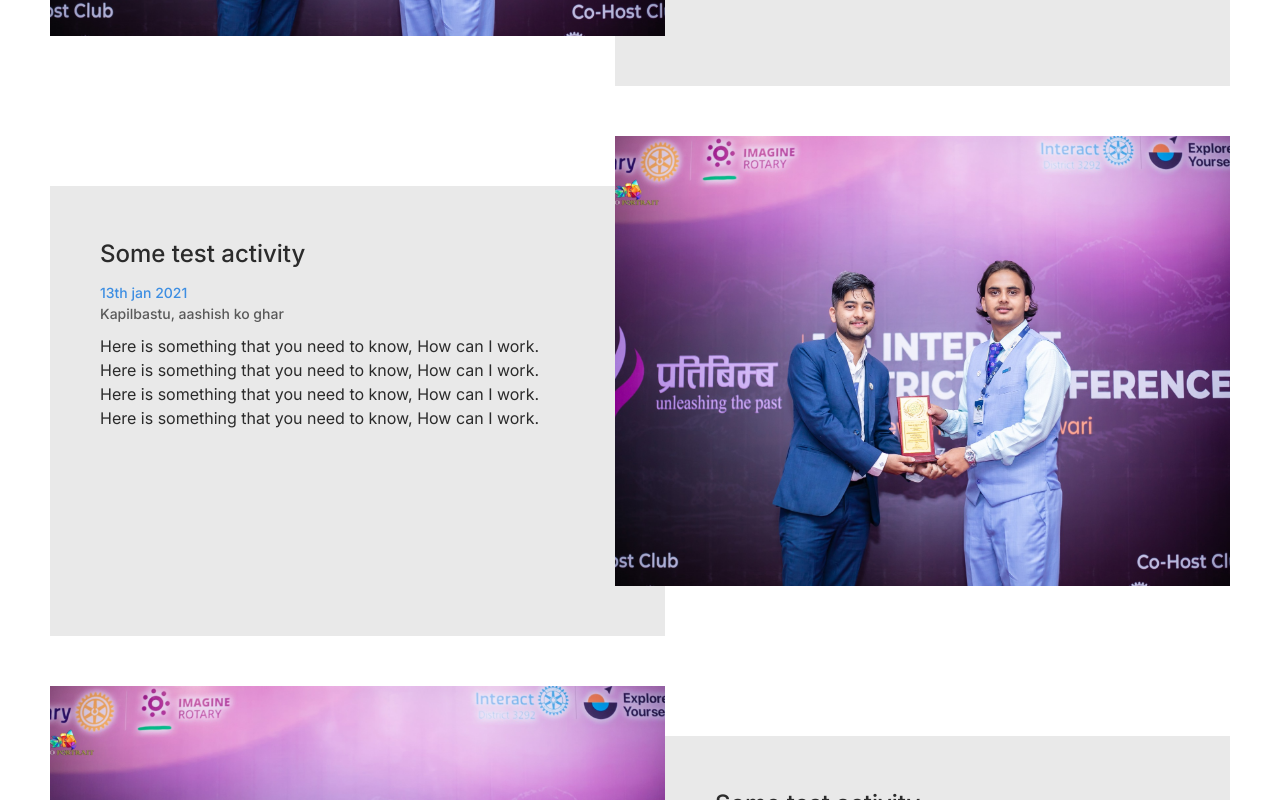
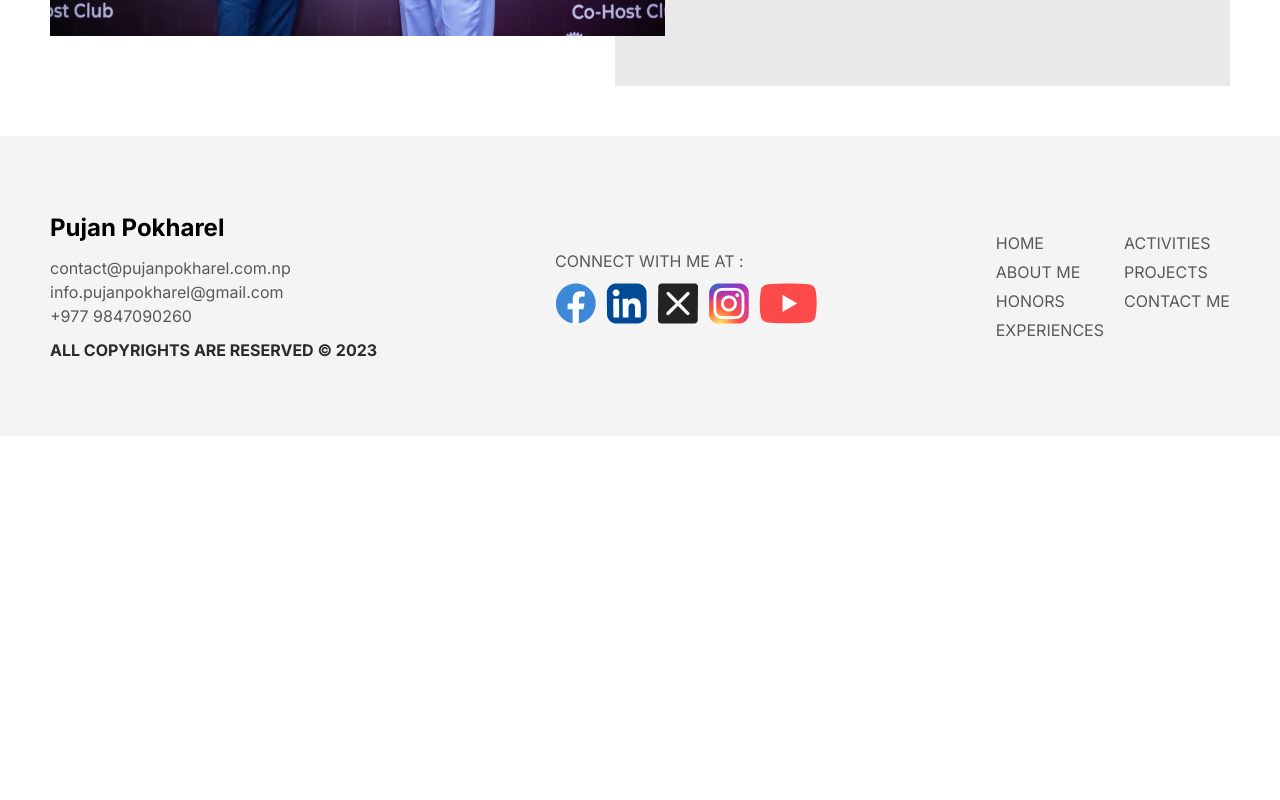
Before and after one commit to pujanpokharelofficial/Portfolio, a SvelteKit app: page /activities in a window 1280 px wide. Shown: the part 700-1500 px from the top of the page. After the commit the page ends 1136 px from the top, so only its background shows below. Built offline with nearby package versions, Linux system fonts and the light colour scheme.

Commit message:
Added active nav, file based content and auto scroll top in activities section.

```diff
--- a/src/routes/activities/+page.svelte
+++ b/src/routes/activities/+page.svelte
@@ -3,35 +3,20 @@
 	import Activity from './activity.svelte';
 	import type { Tactivities } from './type.ts';
 
-	let activities: Tactivities[] = [
-		{
-			title: 'Some test activity',
-			description:
-				'Here is something that you need to know, How can I work. Here is something that you need to know, How can I work. Here is something that you need to know, How can I work. Here is something that you need to know, How can I work.',
-			date: '13th jan 2021',
-			image: '/images/honors.jpg',
-			location: 'Kapilbastu, aashish ko ghar'
-		},
-		{
-			title: 'Some test activity',
-			description:
-				'Here is something that you need to know, How can I work. Here is something that you need to know, How can I work. Here is something that you need to know, How can I work. Here is something that you need to know, How can I work.',
-			date: '13th jan 2021',
-			image: '/images/honors.jpg',
-			location: 'Kapilbastu, aashish ko ghar'
-		},
-		{
-			title: 'Some test activity',
-			description:
-				'Here is something that you need to know, How can I work. Here is something that you need to know, How can I work. Here is something that you need to know, How can I work. Here is something that you need to know, How can I work.',
-			date: '13th jan 2021',
-			image: '/images/honors.jpg',
-			location: 'Kapilbastu, aashish ko ghar'
-		}
-	];
+	import data from '$lib/data/activities.json';
+	import { onMount } from 'svelte';
+	import { activeNav } from '../../store';
+
+	$: activities = data;
+
+	let main_container: HTMLElement;
+	onMount(() => {
+		activeNav.update(() => 'activities');
+		main_container.scrollIntoView();
+	});
 </script>
 
-<div class="main_container mt-[200px]">
+<div bind:this={main_container} class="main_container mt-[200px]">
 	<Header title="activities" />
 	<div class="activities w-full h-max p-block flex flex-col space-y-block items-center">
 		{#each activities as activity, index (activity)}
```
